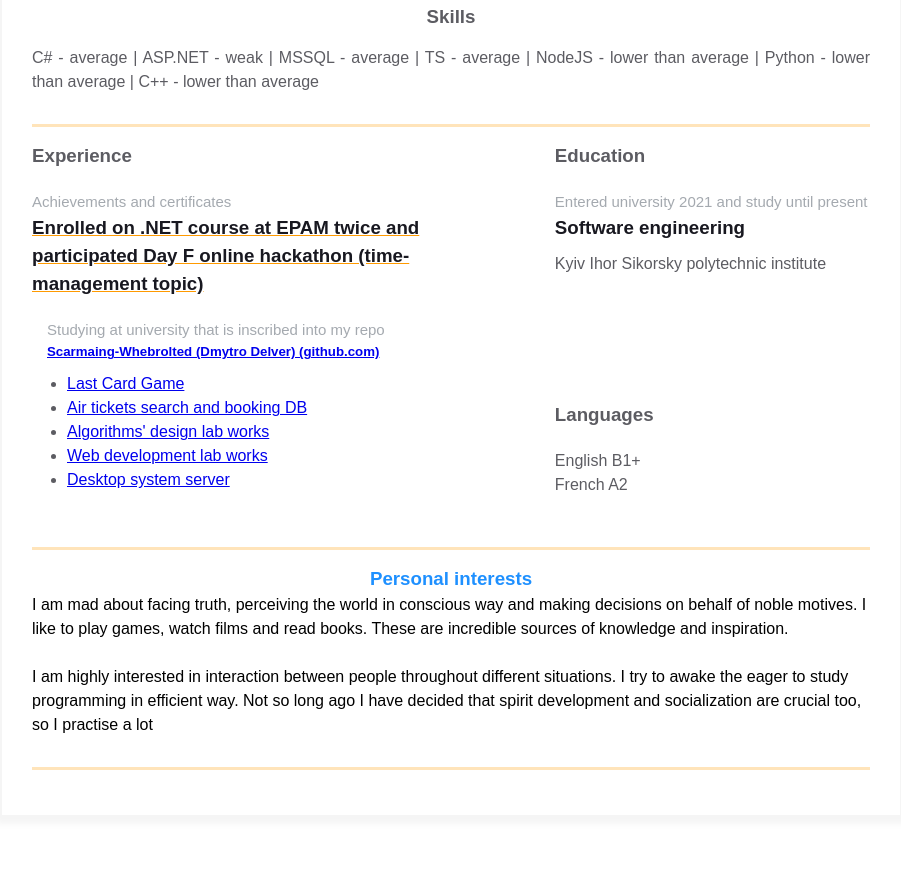
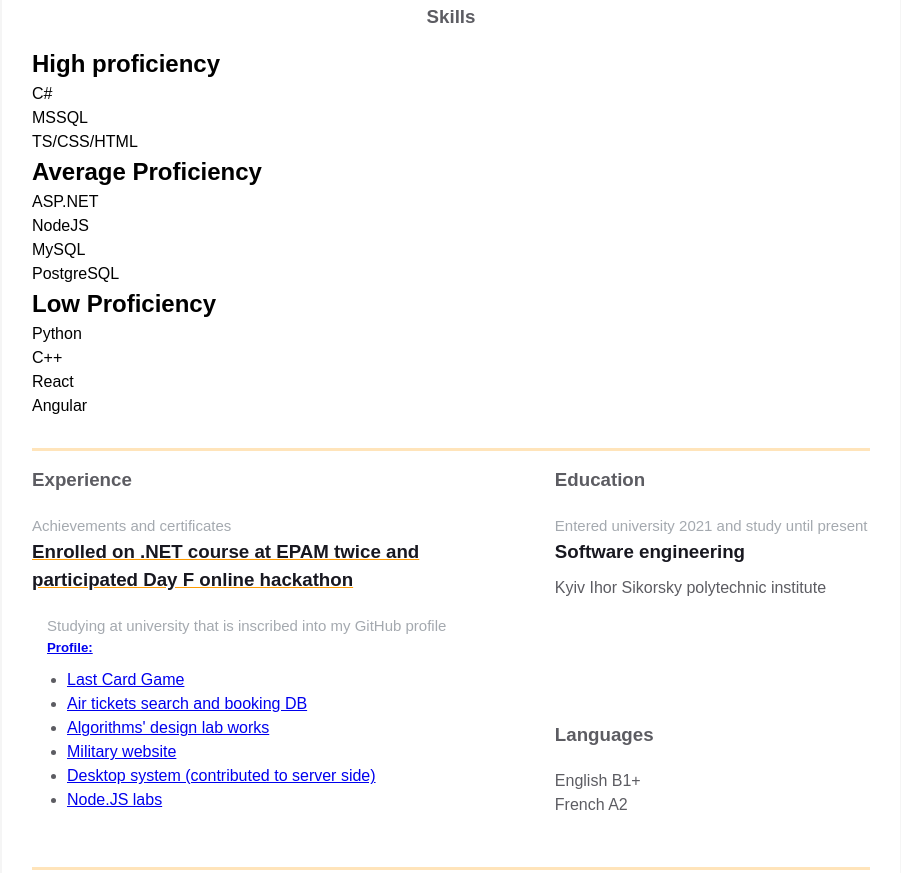
Before and after one commit to I-delver-I/homepage, a plain HTML site: page index.html in a window 1280 px wide. Shown: the part 503-1376 px from the top of the page, without its empty margins (189-1090 px from the left). Drawn offline with Linux system fonts and the light colour scheme.

Commit message:
Changed skills' representation, added and removed one project

```diff
--- a/index.html
+++ b/index.html
@@ -112,12 +112,60 @@
 
                 <div class="container">
                     <div class="resume__block">
+                        <h3 class="skills__header">Skills</h3>
                         <div class="skills">
-                            <h3 class="skills__header">Skills</h3>
-                            <p class="skills__text">C# - average | ASP.NET - weak | MSSQL - average |
-                                TS - average | NodeJS - lower than average | Python - lower than average
-                                | C++ - lower than average
-                            </p>
+                            <div class="skill-group high">
+                                <h2>High proficiency</h2>
+                                <div class="skill">
+                                    <div>C#</div>
+                                </div>
+
+                                <div class="skill">
+                                    <div>MSSQL</div>
+                                </div>
+
+                                <div class="skill">
+                                    <div>TS/CSS/HTML</div>
+                                </div>
+                            </div>
+
+                            <div class="skill-group average">
+                                <h2>Average Proficiency</h2>
+                                <div class="skill">
+                                    <div>ASP.NET</div>
+                                </div>
+
+                                <div class="skill">
+                                    <div>NodeJS</div>
+                                </div>
+
+                                <div class="skill">
+                                    <div>MySQL</div>
+                                </div>
+
+                                <div class="skill">
+                                    <div>PostgreSQL</div>
+                                </div>
+                            </div>
+
+                            <div class="skill-group low">
+                                <h2>Low Proficiency</h2>
+                                <div class="skill">
+                                    <div>Python</div>
+                                </div>
+
+                                <div class="skill">
+                                    <div>C++</div>
+                                </div>
+
+                                <div class="skill">
+                                    <div>React</div>
+                                </div>
+
+                                <div class="skill">
+                                    <div>Angular</div>
+                                </div>
+                            </div>
                         </div>
                     </div>
                 </div>
@@ -133,33 +181,41 @@
                                             Achievements and certificates
                                         </span>
                                         <h3 class="experiences__company-header-name">Enrolled on .NET course at EPAM
-                                            twice and participated Day F online hackathon (time-management topic)</h3>
+                                            twice and participated Day F online hackathon</h3>
                                     </div>
 
                                     <div class="experiences__company-project">
                                         <span class="experiences__company-project-role">
-                                            Studying at university that is inscribed into my repo
+                                            Studying at university that is inscribed into my GitHub profile
                                         </span>
                                         <h5 class="experiences__company-project-name">
                                             <a href="https://github.com/Scarmaing-Whebrolted">
-                                                Scarmaing-Whebrolted (Dmytro Delver) (github.com)
+                                                Profile:
                                             </a>
                                         </h5>
                                         <ul class="experiences__company-project-responsibilities">
                                             <li><a href="https://github.com/Scarmaing-Whebrolted/last-card-game">
                                                 Last Card Game
                                             </a></li>
+
                                             <li><a href="https://github.com/Scarmaing-Whebrolted/air-tickets-search-and-booking-DB">
                                                 Air tickets search and booking DB
                                             </a></li>
+
                                             <li><a href="https://github.com/Scarmaing-Whebrolted/algorithms_design">
                                                 Algorithms' design lab works
                                             </a></li>
-                                            <li><a href="https://github.com/Scarmaing-Whebrolted/web-development-labs">
-                                                Web development lab works
+
+                                            <li><a href="https://github.com/Scarmaing-Whebrolted/military-website">
+                                                Military website
                                             </a></li>
+
                                             <li><a href="https://github.com/SkyHighConstruction/HD-Project/tree/server">
-                                                Desktop system server
+                                                Desktop system (contributed to server side)
+                                            </a></li>
+
+                                            <li><a href="https://github.com/Scarmaing-Whebrolted/nodejs-labs">
+                                                Node.JS labs
                                             </a></li>
                                         </ul>
                                     </div>
```
